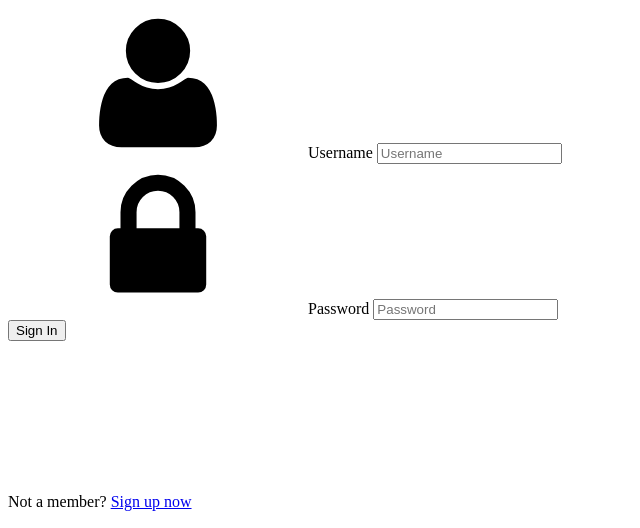
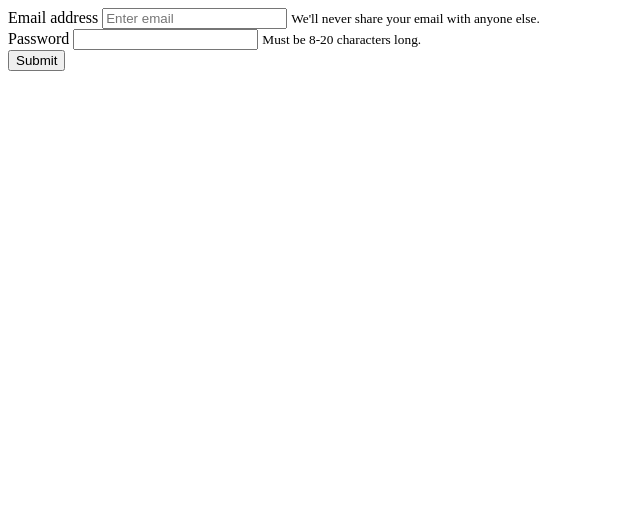
Before and after one commit to Yamy007/Album, a Django app: page /users/login/ in a window 1280 px wide. Shown: the top 528 px of the page, without its empty margins (0-640 px from the left). Run offline with Django 4.2, Linux system fonts and the light colour scheme.

Commit message:
add login

```diff
--- a/users/templates/registration/login.html
+++ b/users/templates/registration/login.html
@@ -4,20 +4,38 @@
 
     <div class="grid">
       <form method="post" class="form login" action="{% url 'users:login' %}" >{% csrf_token %}
-    <div class="form__field">
-    <label for="login__username"><svg class="icon"><use xmlns:xlink="http://www.w3.org/1999/xlink" xlink:href="#user"></use></svg><span class="hidden">Username</span></label>
-    <input id="login__username" type="text" name="username" class="form__input" placeholder="Username" required="">
+        <div class="w-50 container">
+          <div class="form-group">
+            <label for="login__username">Email address</label>
+            <input
+              type="email"
+              name = "username"
+              class="form-control"
+              id="login__username"
+              aria-describedby="emailHelp"
+              placeholder="Enter email"
+            />
+            <small id="emailHelp" class="form-text text-muted"
+              >We'll never share your email with anyone else.</small
+            >
+          </div>
+          <div class="form-group">
+            <label for="login__password">Password</label>
+            <input
+              type="password"
+              name="password"
+              id="login__password"
+              class="form-control"
+              aria-describedby="passwordHelpInline"
+            />
+            <small id="passwordHelpInline" class="text-muted">
+              Must be 8-20 characters long.
+            </small>
+          </div>
+
+          <button type="submit" class="btn btn-primary">Submit</button>
+        </div>
+
+      </form>
     </div>
-    <div class="form__field">
-    <label for="login__password"><svg class="icon"><use xmlns:xlink="http://www.w3.org/1999/xlink" xlink:href="#lock"></use></svg><span class="hidden">Password</span></label>
-    <input id="login__password" type="password" name="password" class="form__input" placeholder="Password" required="">
-    </div>
-    <div class="form__field">
-    <input type="submit" value="Sign In">
-    </div>
-    </form>
-    <p class="text--center">Not a member? <a href="{% url 'users:register' %}">Sign up now</a> <svg class="icon"><use xmlns:xlink="http://www.w3.org/1999/xlink" xlink:href="assets/images/icons.svg#arrow-right"></use></svg></p>
-    </div>
-    <svg xmlns="http://www.w3.org/2000/svg" class="icons"><symbol id="arrow-right" viewBox="0 0 1792 1792"><path d="M1600 960q0 54-37 91l-651 651q-39 37-91 37-51 0-90-37l-75-75q-38-38-38-91t38-91l293-293H245q-52 0-84.5-37.5T128 1024V896q0-53 32.5-90.5T245 768h704L656 474q-38-36-38-90t38-90l75-75q38-38 90-38 53 0 91 38l651 651q37 35 37 90z"></path></symbol><symbol id="lock" viewBox="0 0 1792 1792"><path d="M640 768h512V576q0-106-75-181t-181-75-181 75-75 181v192zm832 96v576q0 40-28 68t-68 28H416q-40 0-68-28t-28-68V864q0-40 28-68t68-28h32V576q0-184 132-316t316-132 316 132 132 316v192h32q40 0 68 28t28 68z"></path></symbol><symbol id="user" viewBox="0 0 1792 1792"><path d="M1600 1405q0 120-73 189.5t-194 69.5H459q-121 0-194-69.5T192 1405q0-53 3.5-103.5t14-109T236 1084t43-97.5 62-81 85.5-53.5T538 832q9 0 42 21.5t74.5 48 108 48T896 971t133.5-21.5 108-48 74.5-48 42-21.5q61 0 111.5 20t85.5 53.5 62 81 43 97.5 26.5 108.5 14 109 3.5 103.5zm-320-893q0 159-112.5 271.5T896 896 624.5 783.5 512 512t112.5-271.5T896 128t271.5 112.5T1280 512z"></path></symbol></svg>
-
 {% endblock%}
```
Also changed, not shown: main/templates/main/index.html (deleted, +0 -47 lines), users/templates/login.html (added, +49 -0 lines).
